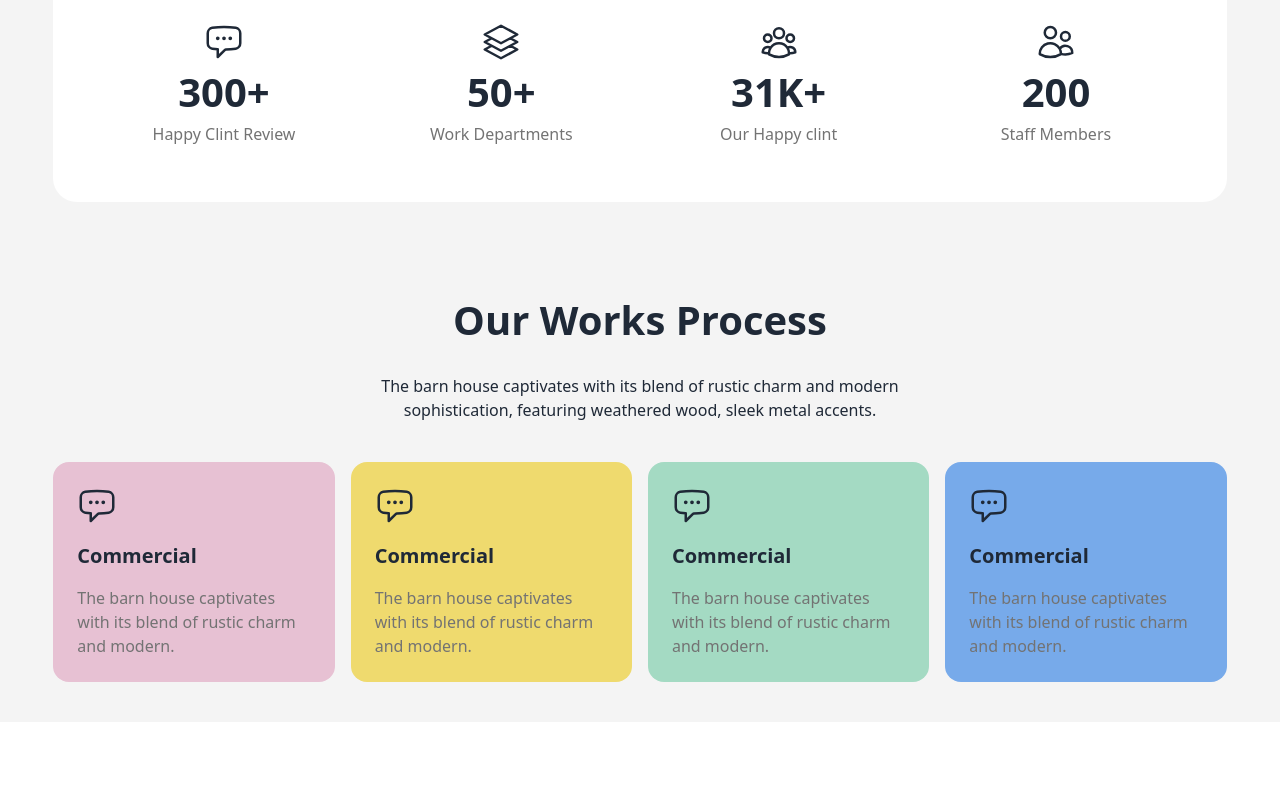
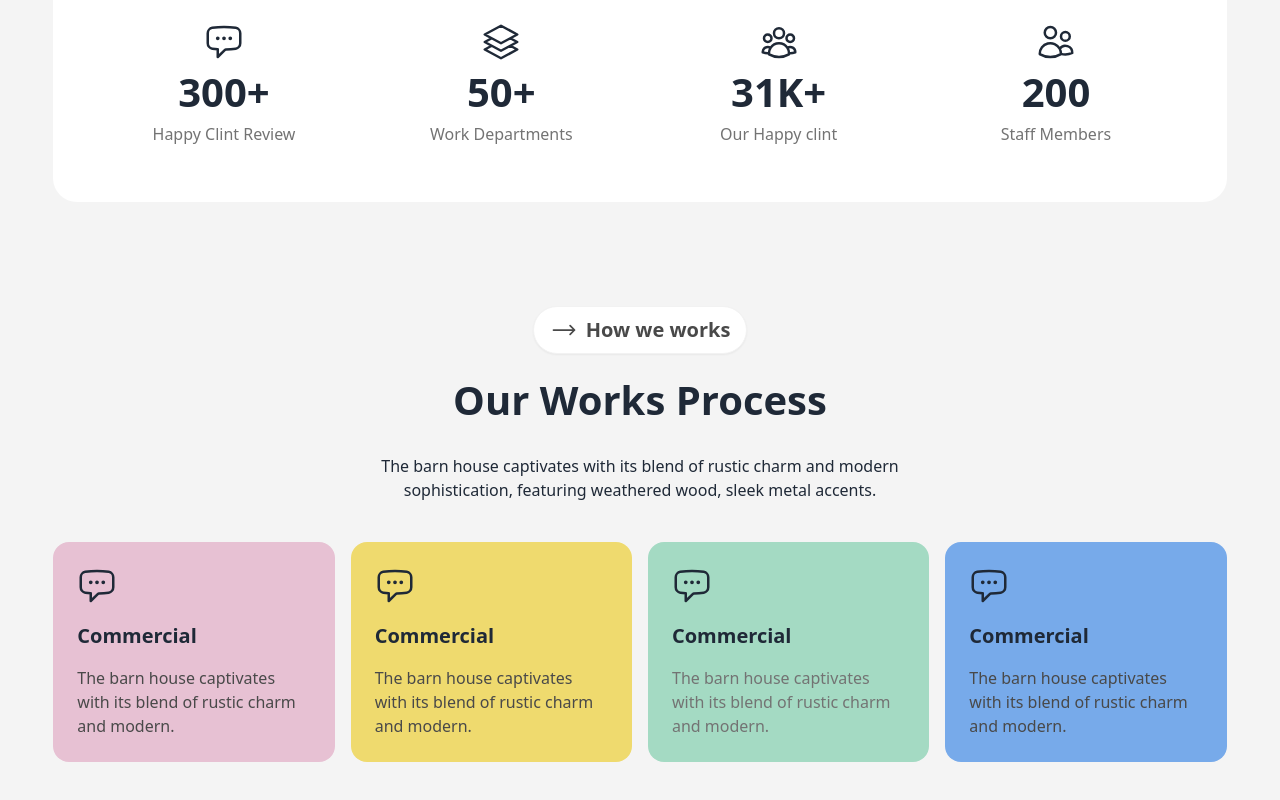
Before and after one commit to jabirstain3/KureeGhar, a plain HTML site: page index.html in a window 1280 px wide. Shown: the part 1618-2418 px from the top of the page. Before the commit the page ends 2340 px from the top, so only its background shows below. Drawn offline with nearby package versions, Linux system fonts and the light colour scheme.

Commit message:
Added common buttons

```diff
--- a/index.html
+++ b/index.html
@@ -88,6 +88,12 @@
         <div id="about" class="w-full max-w-[1280px] m-auto hero py-14 px-0">
             <div class=" hero-content flex-col lg:flex-row gap-6 m-0">
                 <div class=" w-full lg:w-1/2 text-center lg:text-left">
+                    <button tabindex="0" role="button" class="btn  my-4 rounded-full bg-white text-[#494949] text-xl font-bold">
+                        <svg xmlns="http://www.w3.org/2000/svg" fill="none" viewBox="0 0 24 24" stroke-width="1.5" stroke="currentColor" class="size-7">
+                            <path stroke-linecap="round" stroke-linejoin="round" d="M17.25 8.25 21 12m0 0-3.75 3.75M21 12H3" />
+                        </svg>
+                        About Us
+                    </button>
                     <h1 class="headding">Box Office News!</h1>
                     <p class="paragraph py-6">Provident cupiditate voluptatem et in. Quaerat fugiat ut assumenda excepturi exercitationem quasi. In deleniti eaque aut repudiandae et a id nisi.</p>
 
@@ -154,6 +160,12 @@
 
         <div id="process" class="w-11/12 max-w-[1280px] mx-auto py-10">
             <div class="text-center m-4">
+                <button tabindex="0" role="button" class="btn  my-4 rounded-full bg-white text-[#494949] text-xl font-bold">
+                    <svg xmlns="http://www.w3.org/2000/svg" fill="none" viewBox="0 0 24 24" stroke-width="1.5" stroke="currentColor" class="size-7">
+                        <path stroke-linecap="round" stroke-linejoin="round" d="M17.25 8.25 21 12m0 0-3.75 3.75M21 12H3" />
+                    </svg>
+                    How we works
+                </button>
                 <h1 class="headding">Our Works Process</h1>
                 <p class="paragraph py-6">The barn house captivates with its blend of rustic charm and modern sophistication, featuring weathered wood, sleek metal accents.</p>
             </div>
@@ -164,14 +176,14 @@
                         <path stroke-linecap="round" stroke-linejoin="round" d="M8.625 9.75a.375.375 0 1 1-.75 0 .375.375 0 0 1 .75 0Zm0 0H8.25m4.125 0a.375.375 0 1 1-.75 0 .375.375 0 0 1 .75 0Zm0 0H12m4.125 0a.375.375 0 1 1-.75 0 .375.375 0 0 1 .75 0Zm0 0h-.375m-13.5 3.01c0 1.6 1.123 2.994 2.707 3.227 1.087.16 2.185.283 3.293.369V21l4.184-4.183a1.14 1.14 0 0 1 .778-.332 48.294 48.294 0 0 0 5.83-.498c1.585-.233 2.708-1.626 2.708-3.228V6.741c0-1.602-1.123-2.995-2.707-3.228A48.394 48.394 0 0 0 12 3c-2.392 0-4.744.175-7.043.513C3.373 3.746 2.25 5.14 2.25 6.741v6.018Z" />
                     </svg>
                     <h3 class="my-4 text-xl font-extrabold">Commercial</h3>
-                    <p class="paragraph text-[#737373]">The barn house captivates with its blend of rustic charm and modern.</p>
+                    <p class="paragraph text-[#494949]">The barn house captivates with its blend of rustic charm and modern.</p>
                 </div>
                 <div class="bg-[#EFDA6E] w-full p-6 rounded-2xl">
                     <svg xmlns="http://www.w3.org/2000/svg" fill="none" viewBox="0 0 24 24" stroke-width="1.5" stroke="currentColor" class="h-10 w-10 stroke-current">
                         <path stroke-linecap="round" stroke-linejoin="round" d="M8.625 9.75a.375.375 0 1 1-.75 0 .375.375 0 0 1 .75 0Zm0 0H8.25m4.125 0a.375.375 0 1 1-.75 0 .375.375 0 0 1 .75 0Zm0 0H12m4.125 0a.375.375 0 1 1-.75 0 .375.375 0 0 1 .75 0Zm0 0h-.375m-13.5 3.01c0 1.6 1.123 2.994 2.707 3.227 1.087.16 2.185.283 3.293.369V21l4.184-4.183a1.14 1.14 0 0 1 .778-.332 48.294 48.294 0 0 0 5.83-.498c1.585-.233 2.708-1.626 2.708-3.228V6.741c0-1.602-1.123-2.995-2.707-3.228A48.394 48.394 0 0 0 12 3c-2.392 0-4.744.175-7.043.513C3.373 3.746 2.25 5.14 2.25 6.741v6.018Z" />
                     </svg>
                     <h3 class="my-4 text-xl font-extrabold">Commercial</h3>
-                    <p class="paragraph text-[#737373]">The barn house captivates with its blend of rustic charm and modern.</p>
+                    <p class="paragraph text-[#494949]">The barn house captivates with its blend of rustic charm and modern.</p>
                 </div>
                 <div class="bg-[#A4DAC3] w-full p-6 rounded-2xl">
                     <svg xmlns="http://www.w3.org/2000/svg" fill="none" viewBox="0 0 24 24" stroke-width="1.5" stroke="currentColor" class="h-10 w-10 stroke-current">
@@ -185,7 +197,7 @@
                         <path stroke-linecap="round" stroke-linejoin="round" d="M8.625 9.75a.375.375 0 1 1-.75 0 .375.375 0 0 1 .75 0Zm0 0H8.25m4.125 0a.375.375 0 1 1-.75 0 .375.375 0 0 1 .75 0Zm0 0H12m4.125 0a.375.375 0 1 1-.75 0 .375.375 0 0 1 .75 0Zm0 0h-.375m-13.5 3.01c0 1.6 1.123 2.994 2.707 3.227 1.087.16 2.185.283 3.293.369V21l4.184-4.183a1.14 1.14 0 0 1 .778-.332 48.294 48.294 0 0 0 5.83-.498c1.585-.233 2.708-1.626 2.708-3.228V6.741c0-1.602-1.123-2.995-2.707-3.228A48.394 48.394 0 0 0 12 3c-2.392 0-4.744.175-7.043.513C3.373 3.746 2.25 5.14 2.25 6.741v6.018Z" />
                     </svg>
                     <h3 class="my-4 text-xl font-extrabold">Commercial</h3>
-                    <p class="paragraph text-[#737373]">The barn house captivates with its blend of rustic charm and modern.</p>
+                    <p class="paragraph text-[#494949]">The barn house captivates with its blend of rustic charm and modern.</p>
                 </div>
             </div>
         </div>
```
